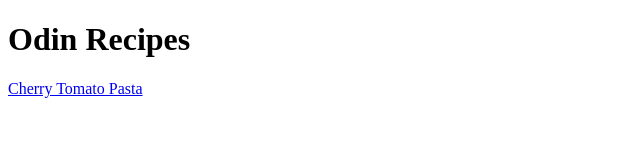
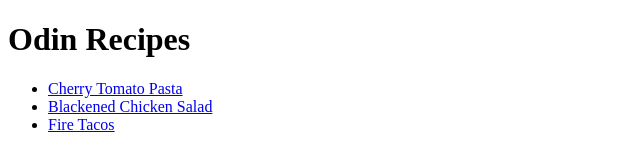
Before and after one commit to alecvohnoutka/odin-recipes, a plain HTML site: page index.html in a window 1280 px wide. Shown: the whole page, without its empty margins (0-640 px from the left). Drawn offline with Linux system fonts and the light colour scheme.

Commit message:
Add and resize images, update index.html
This will be the final commit for the project unless I decide to go back
and fix any lingering typos.

This commit adds the images directory to the main repository. It also
changes the size of the images on the recipe pages. I originally added
them in without any regard for sizing. Once I noticed that the recipe
for Blackened Chicken Tacos required viewers to scroll past a massive
image of a salad, I decided to fix the width of the images to 500px.
After saving and committing, I realized I should have fixed the HEIGHT
of the images, as that was the dimension causing issues.

I had also been committing from the /recipes directory and not main, so
I have been failing to upload and update the index.html file for the
website project. That has been rectified in this latest commit.

```diff
--- a/index.html
+++ b/index.html
@@ -6,6 +6,10 @@
     </head>
     <body>
         <h1>Odin Recipes</h1>
-        <a href="recipes/cherry-tomato-pasta.html">Cherry Tomato Pasta</a>
+        <ul>
+            <li><a href="recipes/cherry-tomato-pasta.html">Cherry Tomato Pasta</a></li>
+            <li><a href="recipes/blackened-chicken-salad.html">Blackened Chicken Salad</a></li>
+            <li><a href="recipes/tacos.html">Fire Tacos</a></li>
+        </ul>
     </body>
 </html>
```
Also changed, not shown: recipes/blackened-chicken-salad.html (+1 -1 lines), recipes/cherry-tomato-pasta.html (+1 -1 lines), recipes/tacos.html (+1 -1 lines), img/fire-tacos.jpg (added), img/salad.jpg (added).
